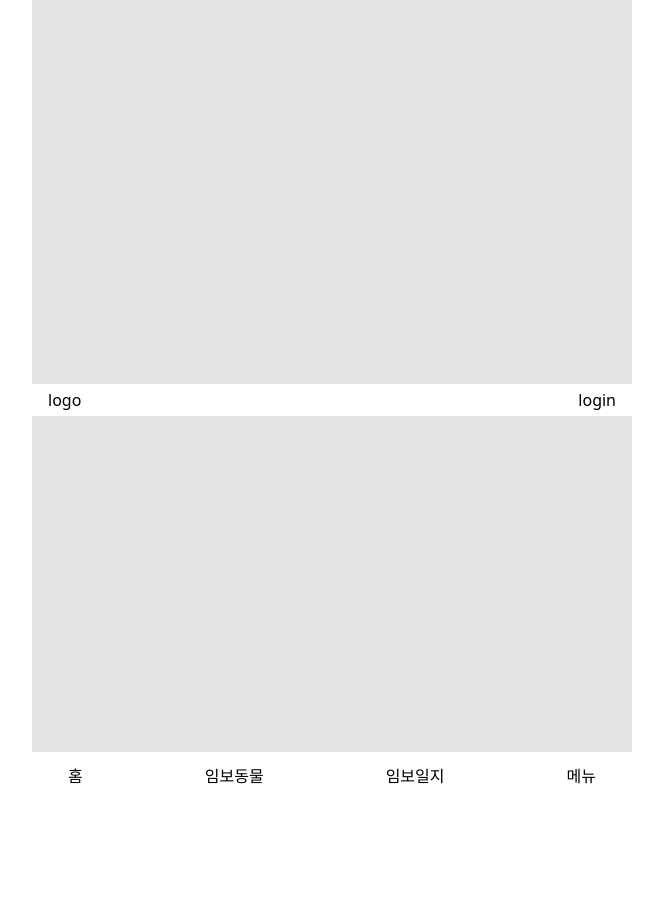
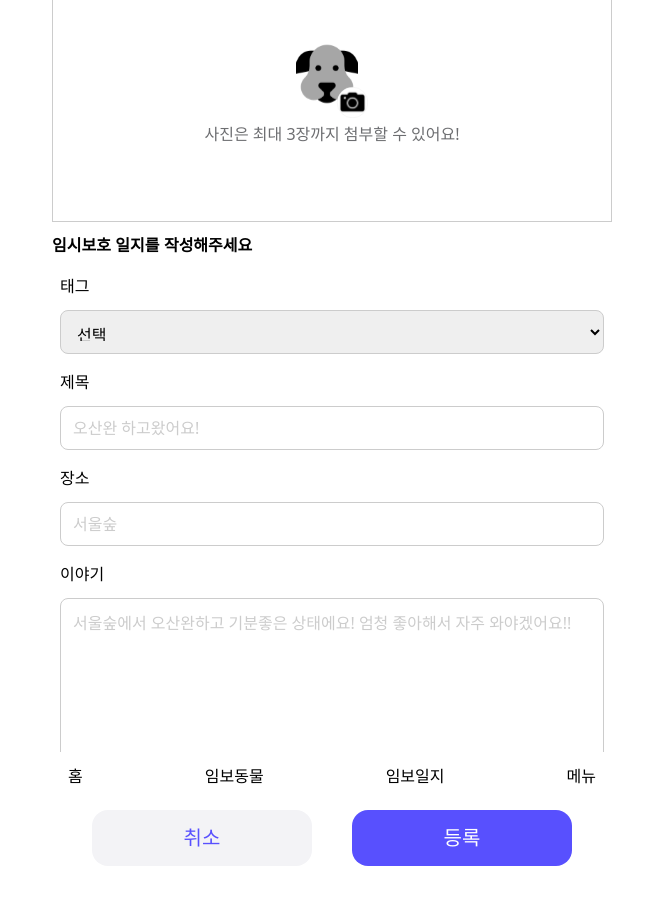
Before and after one commit to pawong-refac/pawong-frontend, a React (Vite) app: page /add-diary in a window 1280 px wide. Shown: the whole page, without its empty margins (308-971 px from the left). Before the commit the page ends 800 px from the top, so only its background shows below. Built offline with nearby package versions, Linux system fonts and the light colour scheme; a web font is replaced by a local one.

Commit message:
style/#3 : 임보일지 등록 form 퍼블리싱

```diff
--- a/src/components/Common/Header/Header.jsx
+++ b/src/components/Common/Header/Header.jsx
@@ -2,7 +2,7 @@ import React from "react";
 
 const Header = () => {
   return (
-    <div className="w-full h-8 p-4 bg-white flex flex-row justify-between items-center">
+    <div className="flex flex-row items-center justify-between w-full h-8 p-4 mb-5 bg-white">
       <p>logo</p>
       <p>login</p>
     </div>
--- a/src/index.css
+++ b/src/index.css
@@ -45,7 +45,7 @@
   :root {
     --dark_gray: #6d6e71;
     --gray: #cccccc;
-    --light_gary: #e3e3e3;
+    --light_gray: #e3e3e3;
     --pastel_gray: #f3f3f6;
     --light_blue: #e3ecff;
     --pastel_blue: #5850fe;
@@ -54,7 +54,7 @@
   }
 
   * {
-    @apply m-0 p-0 box-border;
+    @apply box-border p-0 m-0;
   }
 
   body {
@@ -62,7 +62,7 @@
   }
 
   #root {
-    @apply max-w-screen-sm w-full relative min-h-screen h-full m-0 px-5 py-0;
+    @apply relative w-full h-full max-w-screen-sm min-h-screen px-5 py-0 m-0;
   }
 
   .theme__light_blue {
@@ -70,14 +70,32 @@
   }
 
   .theme__pastel_blue {
-    @apply bg-pastel_blue text-white;
+    @apply text-white bg-pastel_blue;
   }
 
   .theme__btn_outline {
-    @apply border-pastel_blue bg-white text-pastel_blue;
+    @apply bg-white border-pastel_blue text-pastel_blue;
   }
 
   .theme__btn_white {
     @apply bg-white text-dark_gray;
   }
+
+  .container {
+    @apply w-full p-5 bg-white rounded-lg;
+  }
 }
+
+@layer components {
+  .inputFiled {
+    @apply w-full p-3 mb-4 border rounded-lg cursor-pointer h-11 border-gray placeholder-gray focus:outline-none focus:ring-1 ring-pastel_blue focus:border-pastel_blue;
+  }
+}
+@layer components {
+  .submitBtn {
+    @apply w-56 m-5 text-xl text-white bg-pastel_blue hover:bg-pastel_gray hover:text-pastel_blue h-14 rounded-2xl;
+  }
+  .cancelBtn {
+    @apply w-56 m-5 text-xl text-pastel_blue bg-pastel_gray hover:bg-pastel_blue hover:text-pastel_gray h-14 rounded-2xl;
+  }
+}
--- /dev/null
+++ b/src/pages/care/AddDiary.jsx
@@ -0,0 +1,118 @@
+import React, { useState } from "react";
+import profile from "../../assets/images/dog-default-img.svg";
+
+//TODO input 컴포넌트화 하기
+function AddDiary(props) {
+  const [formData, setFormData] = useState({
+    tag: "",
+    title: "",
+    place: "",
+    story: "",
+  });
+
+  const handleChange = (e) => {
+    const { name, value } = e.target;
+    setFormData((prevState) => ({
+      ...prevState,
+      [name]: value,
+    }));
+  };
+
+  const handleSubmit = (e) => {
+    e.preventDefault();
+    console.log(formData);
+    setFormData({
+      tag: "",
+      title: "",
+      place: "",
+      story: "",
+    });
+  };
+
+  return (
+    <div className="container">
+      <form onSubmit={handleSubmit}>
+        <div className="flex flex-col items-center justify-center h-64 gap-1 mb-3 bg-white border cursor-pointer border-gray text-dark_gray">
+          <img src={profile} alt="dogProfile" />
+          <p>사진은 최대 3장까지 첨부할 수 있어요!</p>
+          <div className="flex flex-row">
+            <div></div>
+            <div></div>
+            <div></div>
+          </div>
+        </div>
+        <p className="mb-4 fontBold">임시보호 일지를 작성해주세요</p>
+
+        <div className="flex flex-col gap-2 px-2">
+          <label htmlFor="tag" className="mb-1">
+            태그
+          </label>
+          <select
+            id="tag"
+            className="inputFiled"
+            value={formData.tag}
+            onChange={handleChange}
+            name="tag"
+          >
+            <option value="default">선택</option>
+            <option value="오산완">오산완</option>
+            <option value="일상">일상</option>
+            <option value="병원">병원</option>
+            <option value="먹방">먹방</option>
+            <option value="미용">미용</option>
+          </select>
+        </div>
+        <div className="flex flex-col gap-2 px-2">
+          <label htmlFor="title" className="mb-1">
+            제목
+          </label>
+          <input
+            type="text"
+            id="title"
+            className="inputFiled"
+            placeholder="오산완 하고왔어요!"
+            value={formData.title}
+            onChange={handleChange}
+            name="title"
+          ></input>
+        </div>
+        <div className="flex flex-col gap-2 px-2">
+          <label htmlFor="place" className="mb-1">
+            장소
+          </label>
+          <input
+            type="text"
+            id="place"
+            className="inputFiled"
+            placeholder="서울숲"
+            value={formData.place}
+            onChange={handleChange}
+            name="place"
+          ></input>
+        </div>
+        <div className="flex flex-col gap-2 px-2">
+          <label htmlFor="place" className="mb-1">
+            이야기
+          </label>
+          <textarea
+            type="text"
+            id="story"
+            className="resize-none w-full p-3 mb-4 border rounded-lg cursor-pointer h-44 border-gray placeholder-gray focus:outline-none focus:ring-1 ring-pastel_blue focus:border-pastel_blue ;"
+            placeholder="서울숲에서 오산완하고 기분좋은 상태에요! 엄청 좋아해서 자주 와야겠어요!!"
+            value={formData.story}
+            onChange={handleChange}
+            name="story"
+          ></textarea>
+        </div>
+        <div className="flex justify-between px-5">
+          <button className="cancelBtn">취소</button>
+          <button className="submitBtn" type="submit">
+            등록
+          </button>
+        </div>
+      </form>
+    </div>
+  );
+}
+
+export default AddDiary;
--- a/src/route/RouteDef.jsx
+++ b/src/route/RouteDef.jsx
@@ -1,10 +1,15 @@
 import Home from "../pages/Home";
+import AddDiary from "../pages/care/AddDiary";
 
 const MainScreens = {
   Home: {
     path: "/",
     element: <Home />,
   },
+  AddDiary: {
+    path: "/add-diary",
+    element: <AddDiary />,
+  },
 };
 
 export const AppRouteDef = {
--- a/tailwind.config.js
+++ b/tailwind.config.js
@@ -7,7 +7,7 @@ export default {
       colors: {
         dark_gray: "var(--dark_gray)",
         gray: "var(--gray)",
-        light_gary: "#e3e3e3",
+        light_gray: "#e3e3e3",
         pastel_gray: "var(--pastel_gray)",
         light_blue: "var(--light_blue)",
         pastel_blue: "var(--pastel_blue)",
```
Also changed, not shown: src/assets/images/dog-default-img.svg (added).
